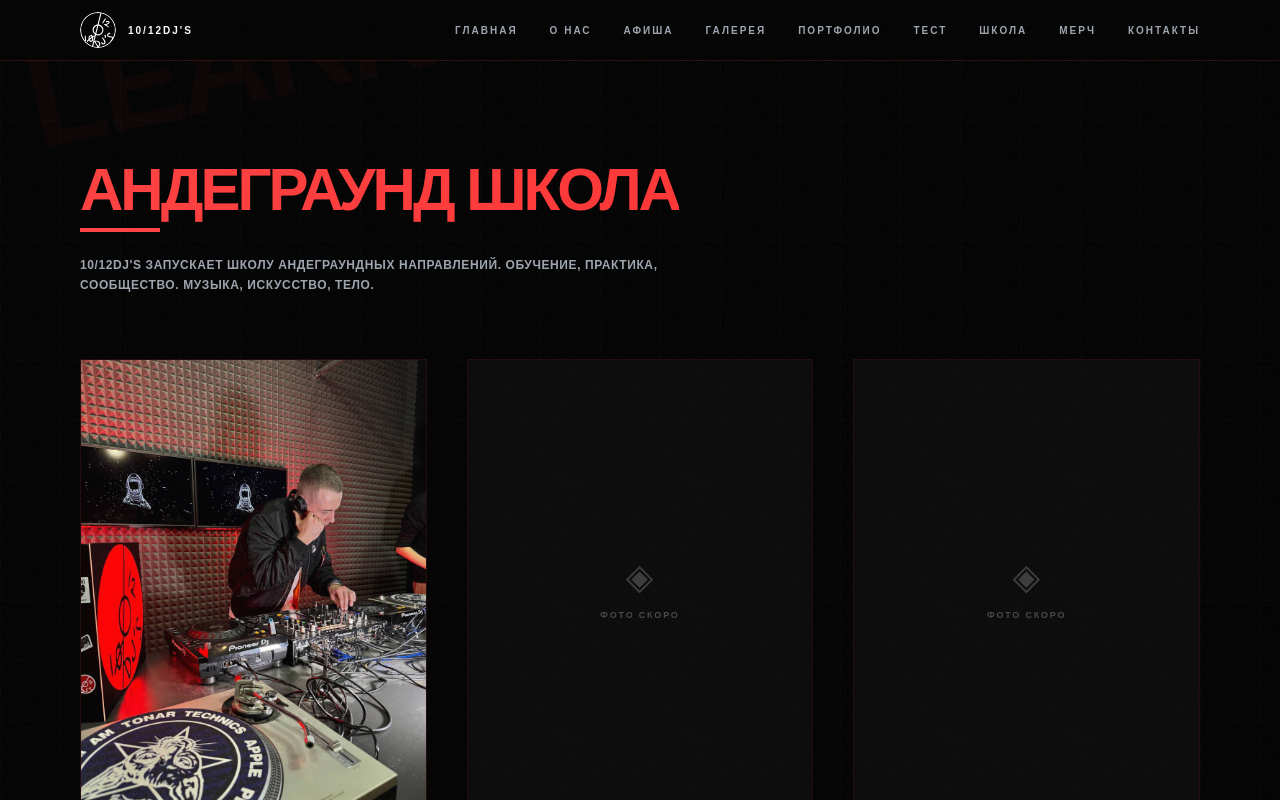
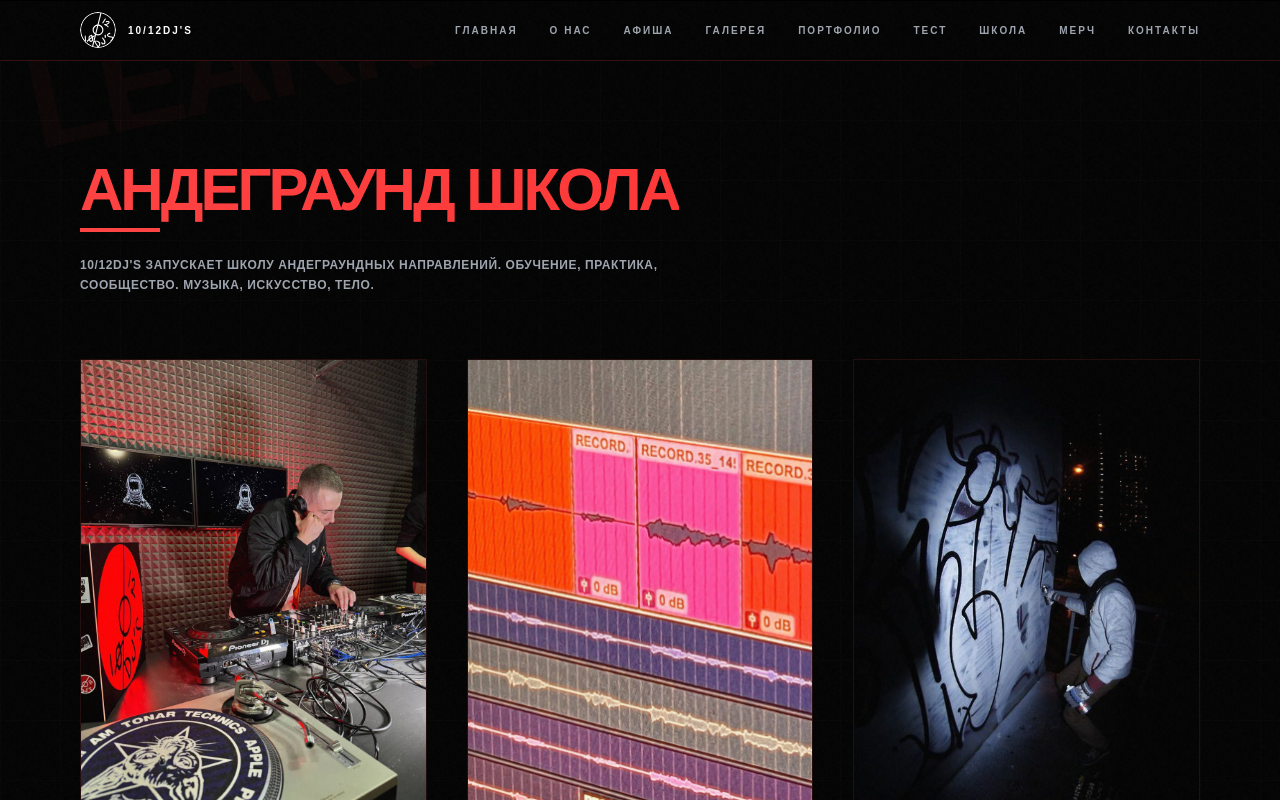
Before and after one commit to Alexander-Golomonosov/10-12djs-website, a Next.js app: page /school in a window 1280 px wide. Shown: the top 800 px of the page. Built offline with nearby package versions, Linux system fonts and the light colour scheme; a web font is replaced by a local one.

Commit message:
school: фото для стрит-арта и написания музыки

```diff
--- a/src/app/school/page.tsx
+++ b/src/app/school/page.tsx
@@ -17,13 +17,13 @@ const directions = [
     title: "НАПИСАНИЕ МУЗЫКИ",
     desc: "СОЗДАНИЕ ТРЕКОВ В ABLETON / FL STUDIO. ТЕОРИЯ МУЗЫКИ, СИНТЕЗ, АРРАНЖИРОВКА.",
     tags: ["ABLETON", "FL STUDIO", "АРРАНЖИРОВКА"],
-    image: null,
+    image: "/school-music.jpg",
   },
   {
     title: "СТРИТ-АРТ",
     desc: "ГРАФФИТИ, ТРАФАРЕТЫ, МУРАЛЫ. ИСТОРИЯ УЛИЧНОГО ИСКУССТВА И ПРАКТИКА.",
     tags: ["ГРАФФИТИ", "ТРАФАРЕТЫ", "МУРАЛЫ"],
-    image: null,
+    image: "/school-streetart.jpg",
   },
   {
     title: "ТАТУ",
```
Also changed, not shown: public/school-music.jpg (added), public/school-streetart.jpg (added).
